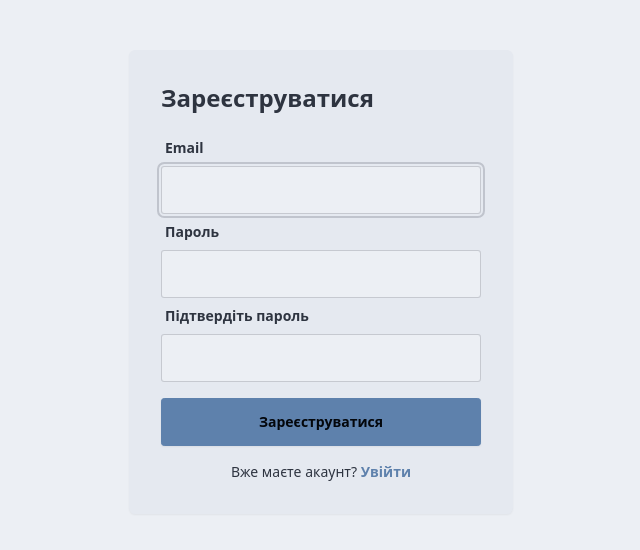
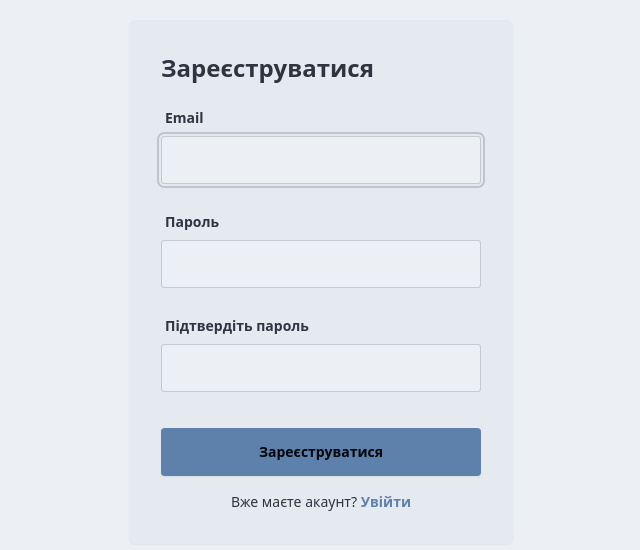
Before and after one commit to Wypa712/NorgeOrd, a React (Vite) app in the folder frontend/: page /register in a window 1280 px wide. Shown: the part 118-668 px from the top of the page, without its empty margins (319-959 px from the left). Built offline with nearby package versions, Linux system fonts and the light colour scheme; no server answers.

Commit message:
Fix: reserve error slot in Input to prevent layout shift on validation
Co-Authored-By: Claude Sonnet 4.6 <noreply@anthropic.com>

```diff
--- a/frontend/src/components/Input.tsx
+++ b/frontend/src/components/Input.tsx
@@ -19,17 +19,16 @@ export function Input({ label, error, id, className = '', ...props }: InputProps
         aria-invalid={!!error}
         {...props}
       />
-      {error && (
-        <div className="label">
+      <div className="label py-0.5 min-h-[1.25rem]">
         <span
           id={`${id}-error`}
-            className="label-text-alt text-error"
+          className={`label-text-alt text-error transition-opacity ${error ? 'opacity-100' : 'opacity-0 pointer-events-none'}`}
           role="alert"
+          aria-hidden={!error}
         >
-            {error}
+          {error ?? ' '}
         </span>
       </div>
-      )}
     </div>
   );
 }
```
Lines whose indentation alone changed are shown as unchanged.
